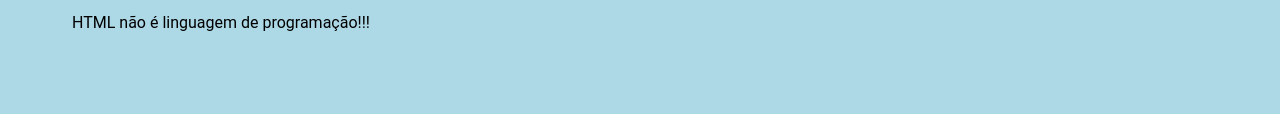
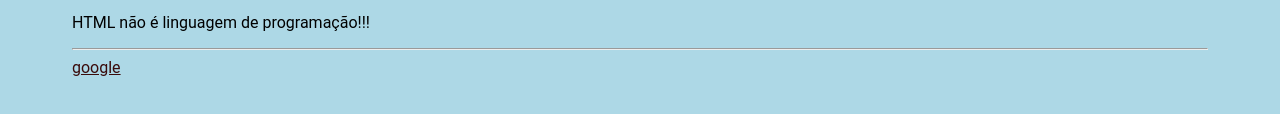
Before and after one commit to laele0106/laele0106.github.io, a plain HTML site: page index.html in a window 1280 px wide. Shown: the part 152-266 px from the top of the page. Drawn offline with Linux system fonts and the light colour scheme.

Commit message:
inserindo links

```diff
--- a/index.html
+++ b/index.html
@@ -9,4 +9,6 @@
     <hr>
     <p>Este é um site feito e hospedado no Github</p>
     <p>HTML não é linguagem de programação!!!</p>
+    <hr>
+    <a href="www.google.com" targete="_blank">google</a>
 </body>
```
